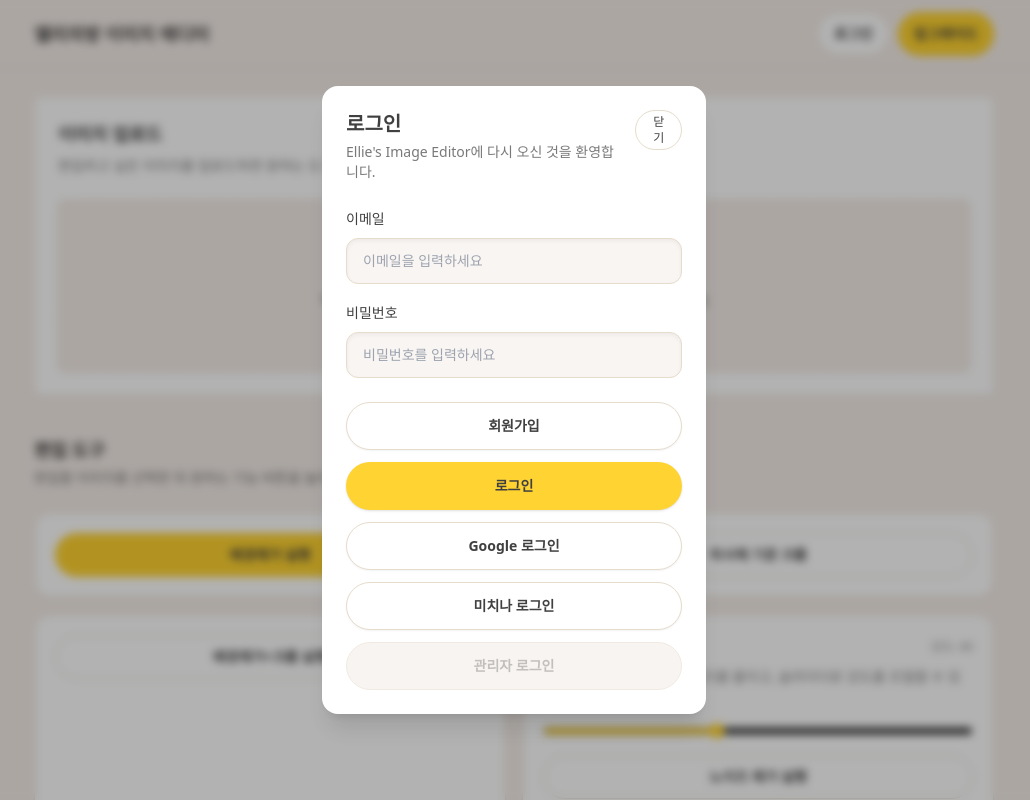
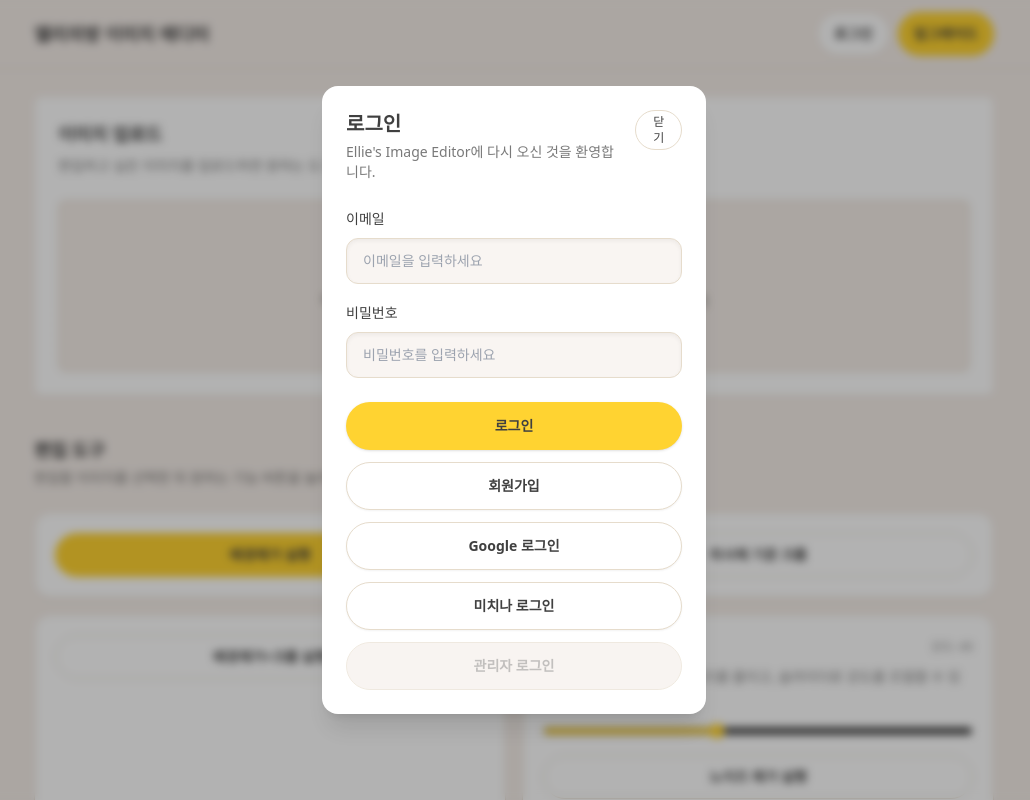
Before and after one commit to elliesbang/Image-Editor-2, a React (Vite) app: page / in a window 1280 px wide. Both pictures are taken after a click on the button "로그인". Shown: the top 800 px of the page, without its empty margins (126-1156 px from the left). Built offline with nearby package versions, Linux system fonts and the light colour scheme; a web font is replaced by a local one.

Commit message:
Swap login modal button order

```diff
--- a/src/components/ModalLogin.tsx
+++ b/src/components/ModalLogin.tsx
@@ -61,17 +61,17 @@ function ModalLogin({ open, onClose }: ModalLoginProps) {
               </label>
               <div className="space-y-3 pt-2">
                 <button
+                  type="submit"
+                  className="w-full min-h-[48px] rounded-full bg-ellie-yellow text-sm font-semibold text-ellie-text shadow transition-colors hover:bg-ellie-hover focus-visible:outline focus-visible:outline-2 focus-visible:outline-offset-2 focus-visible:outline-ellie-yellow"
+                >
+                  로그인
+                </button>
+                <button
                   type="button"
                   onClick={() => setMode('signup')}
                   className="w-full min-h-[48px] rounded-full border border-ellie-border bg-white text-sm font-semibold text-ellie-text shadow-sm transition-colors hover:bg-ellie-hover focus-visible:outline focus-visible:outline-2 focus-visible:outline-offset-2 focus-visible:outline-ellie-yellow"
                 >
                   회원가입
-                </button>
-                <button
-                  type="submit"
-                  className="w-full min-h-[48px] rounded-full bg-ellie-yellow text-sm font-semibold text-ellie-text shadow transition-colors hover:bg-ellie-hover focus-visible:outline focus-visible:outline-2 focus-visible:outline-offset-2 focus-visible:outline-ellie-yellow"
-                >
-                  로그인
                 </button>
                 <button
                   type="button"
```
